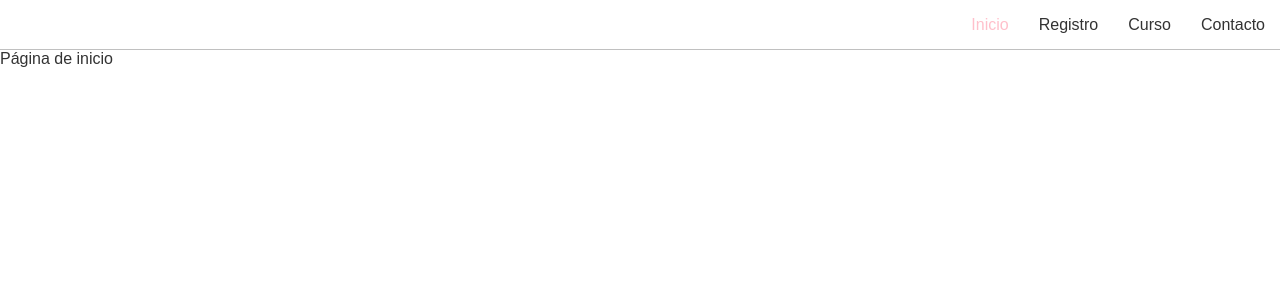
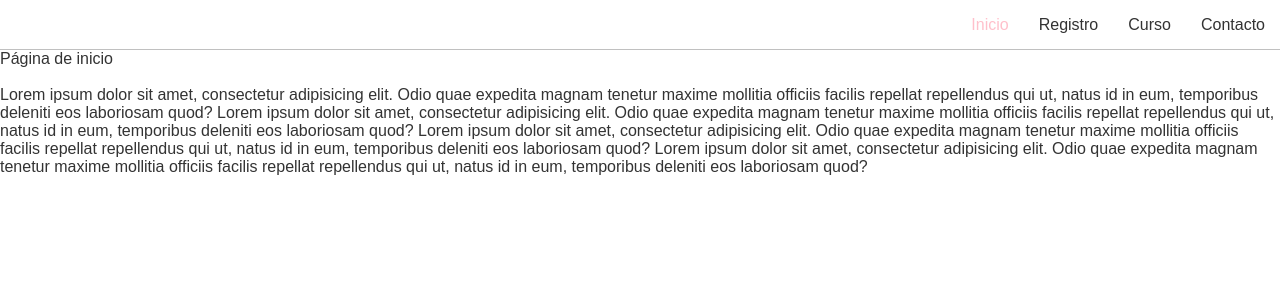
Before and after one commit to EloyClemente/react-prueba-1, a React (Create React App) app: page /inicio in a window 1280 px wide. Shown: the top 300 px of the page. Built offline with nearby package versions, Linux system fonts and the light colour scheme.

Commit message:
Firebase

```diff
--- a/package.json
+++ b/package.json
@@ -7,6 +7,7 @@
     "@testing-library/jest-dom": "^4.2.4",
     "@testing-library/react": "^9.5.0",
     "@testing-library/user-event": "^7.2.1",
+    "firebase": "^7.14.2",
     "react": "^16.13.1",
     "react-dom": "^16.13.1",
     "react-router-dom": "^5.1.2",
--- a/src/views/Inicio.js
+++ b/src/views/Inicio.js
@@ -5,6 +5,21 @@ const Inicio = () =>
 	return(
 		<div>
 			<p>Página de inicio</p>
+			<br/>
+			<p>
+				Lorem ipsum dolor sit amet, consectetur adipisicing elit.
+				Odio quae expedita magnam tenetur maxime mollitia officiis facilis repellat
+				repellendus qui ut, natus id in eum, temporibus deleniti eos laboriosam quod?
+				Lorem ipsum dolor sit amet, consectetur adipisicing elit.
+				Odio quae expedita magnam tenetur maxime mollitia officiis facilis repellat
+				repellendus qui ut, natus id in eum, temporibus deleniti eos laboriosam quod?
+				Lorem ipsum dolor sit amet, consectetur adipisicing elit.
+				Odio quae expedita magnam tenetur maxime mollitia officiis facilis repellat
+				repellendus qui ut, natus id in eum, temporibus deleniti eos laboriosam quod?
+				Lorem ipsum dolor sit amet, consectetur adipisicing elit.
+				Odio quae expedita magnam tenetur maxime mollitia officiis facilis repellat
+				repellendus qui ut, natus id in eum, temporibus deleniti eos laboriosam quod?
+			</p>
 		</div>
 	)
 }
```
Also changed, not shown: 1 other file (tests, documents, lock files or other folders).
